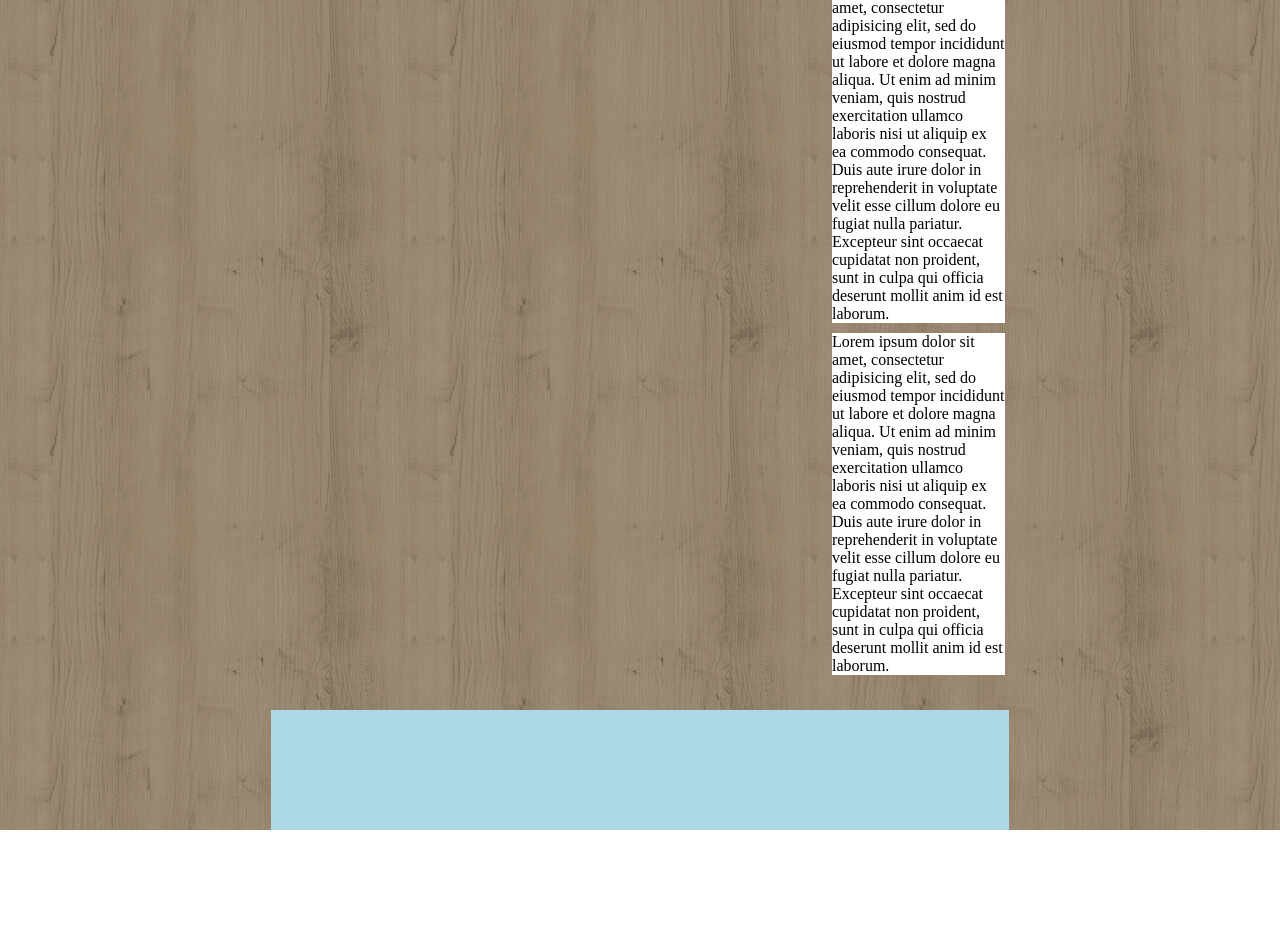
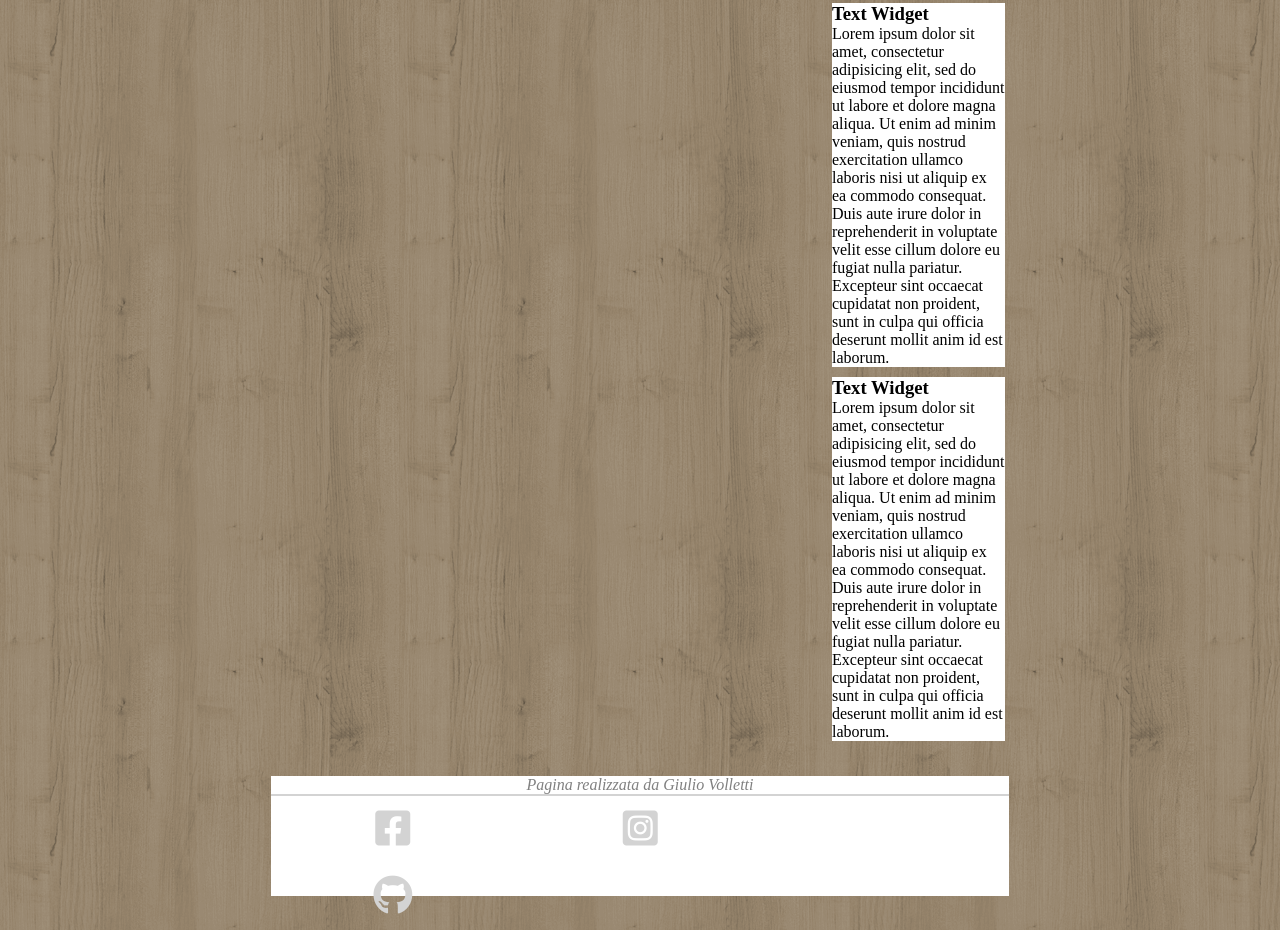
Before and after one commit to GiulioVolletti/htmlcss-wp, a plain HTML site: page index.html in a window 1280 px wide. Shown: the part 601-1531 px from the top of the page. Before the commit the page ends 1431 px from the top, so only its background shows below. Drawn offline with Linux system fonts and the light colour scheme.

Commit message:
First push
fix in progress

```diff
--- a/css/style.css
+++ b/css/style.css
@@ -122,6 +122,26 @@ aside {
 footer {
   height: 15vh;
   margin: 15px;
-  background-color: lightblue;
+  background-color: white;
+}
+
+.top-footer {
+  text-align: center;
+  color: grey;
+  border-bottom: 2px solid lightgrey;
+}
+
+.link-to {
+  font-size: 40px;
+  color: lightgrey;
+  display: inline-block;
+  width: 33%;
+  text-align: center;
+  padding: 10px;
+}
+
+.link-to:hover i {
+  cursor: pointer;
+  color: blue;
 }
 /* /footer */
--- a/index.html
+++ b/index.html
@@ -38,7 +38,8 @@
     <main>
       <aside class="container">
         <div class="left">
-              <p>Lorem ipsum dolor sit amet, consectetur adipisicing elit, sed do eiusmod tempor incididunt ut labore et dolore magna aliqua. Ut enim ad minim veniam, quis nostrud exercitation ullamco laboris nisi ut aliquip ex ea commodo consequat. Duis aute irure dolor in reprehenderit in voluptate velit esse cillum dolore eu fugiat nulla pariatur. Excepteur sint occaecat cupidatat non proident, sunt in culpa qui officia deserunt mollit anim id est laborum.</p>
+          <h3>Organic themes</h3>
+            <p>Lorem ipsum dolor sit amet, consectetur adipisicing elit, sed do eiusmod tempor incididunt ut labore et dolore magna aliqua. Ut enim ad minim veniam, quis nostrud exercitation ullamco laboris nisi ut aliquip ex ea commodo consequat. Duis aute irure dolor in reprehenderit in voluptate velit esse cillum dolore eu fugiat nulla pariatur. Excepteur sint occaecat cupidatat non proident, sunt in culpa qui officia deserunt mollit anim id est laborum.</p>
         </div>
       </aside>
       <div class="container center">
@@ -47,18 +48,36 @@
       </div>
       <aside class="container" id="asright">
         <div class="right">
-              <p>Lorem ipsum dolor sit amet, consectetur adipisicing elit, sed do eiusmod tempor incididunt ut labore et dolore magna aliqua. Ut enim ad minim veniam, quis nostrud exercitation ullamco laboris nisi ut aliquip ex ea commodo consequat. Duis aute irure dolor in reprehenderit in voluptate velit esse cillum dolore eu fugiat nulla pariatur. Excepteur sint occaecat cupidatat non proident, sunt in culpa qui officia deserunt mollit anim id est laborum.</p>
+          <h3>Text Widget</h3>
+            <p>Lorem ipsum dolor sit amet, consectetur adipisicing elit, sed do eiusmod tempor incididunt ut labore et dolore magna aliqua. Ut enim ad minim veniam, quis nostrud exercitation ullamco laboris nisi ut aliquip ex ea commodo consequat. Duis aute irure dolor in reprehenderit in voluptate velit esse cillum dolore eu fugiat nulla pariatur. Excepteur sint occaecat cupidatat non proident, sunt in culpa qui officia deserunt mollit anim id est laborum.</p>
         </div>
         <div class="right">
-              <p>Lorem ipsum dolor sit amet, consectetur adipisicing elit, sed do eiusmod tempor incididunt ut labore et dolore magna aliqua. Ut enim ad minim veniam, quis nostrud exercitation ullamco laboris nisi ut aliquip ex ea commodo consequat. Duis aute irure dolor in reprehenderit in voluptate velit esse cillum dolore eu fugiat nulla pariatur. Excepteur sint occaecat cupidatat non proident, sunt in culpa qui officia deserunt mollit anim id est laborum.</p>
+          <h3>Text Widget</h3>
+            <p>Lorem ipsum dolor sit amet, consectetur adipisicing elit, sed do eiusmod tempor incididunt ut labore et dolore magna aliqua. Ut enim ad minim veniam, quis nostrud exercitation ullamco laboris nisi ut aliquip ex ea commodo consequat. Duis aute irure dolor in reprehenderit in voluptate velit esse cillum dolore eu fugiat nulla pariatur. Excepteur sint occaecat cupidatat non proident, sunt in culpa qui officia deserunt mollit anim id est laborum.</p>
         </div>
         <div class="right">
+          <h3>Text Widget</h3>
             <p>Lorem ipsum dolor sit amet, consectetur adipisicing elit, sed do eiusmod tempor incididunt ut labore et dolore magna aliqua. Ut enim ad minim veniam, quis nostrud exercitation ullamco laboris nisi ut aliquip ex ea commodo consequat. Duis aute irure dolor in reprehenderit in voluptate velit esse cillum dolore eu fugiat nulla pariatur. Excepteur sint occaecat cupidatat non proident, sunt in culpa qui officia deserunt mollit anim id est laborum.</p>
         </div>
       </aside>
     </main>
 
-    <footer></footer>
+    <footer>
+      <div class="top-footer">
+        <i>Pagina realizzata da Giulio Volletti</i>
+      </div>
+      <div class="bottom-footer">
+        <div class="link-to">
+          <i class="fab fa-facebook-square"></i>
+        </div>
+        <div class="link-to">
+          <i class="fab fa-instagram-square"></i>
+        </div>
+        <div class="link-to">
+          <i class="fab fa-github"></i>
+        </div>
+      </div>
+    </footer>
 
   </body>
 </html>
```
